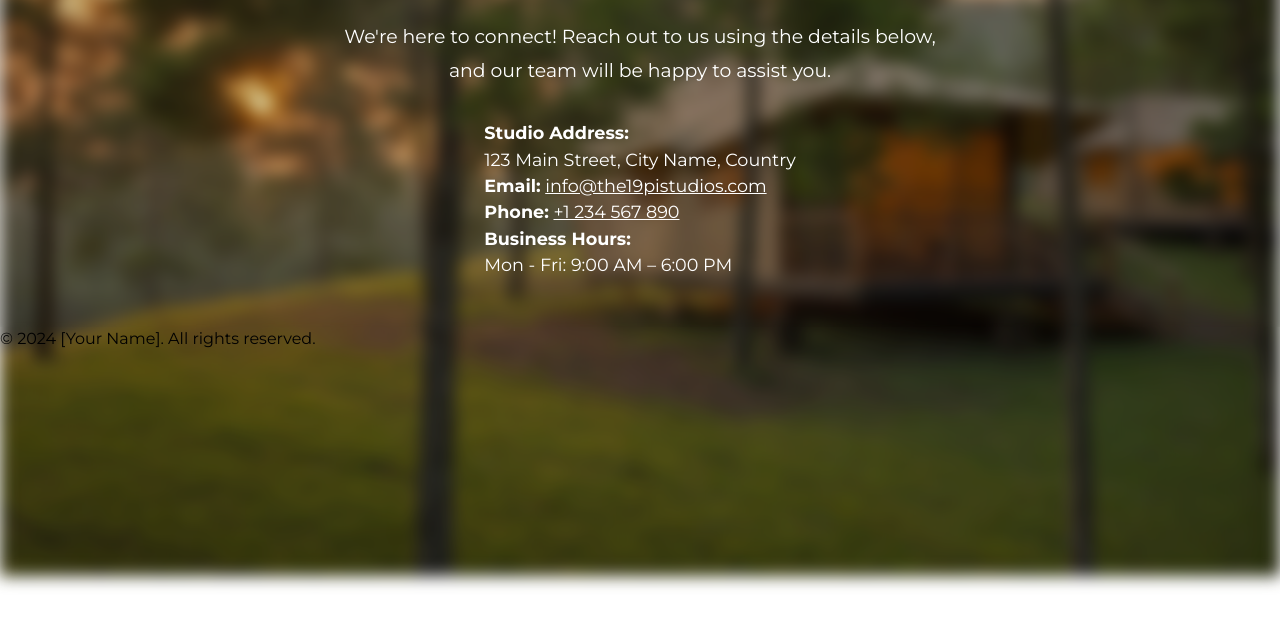
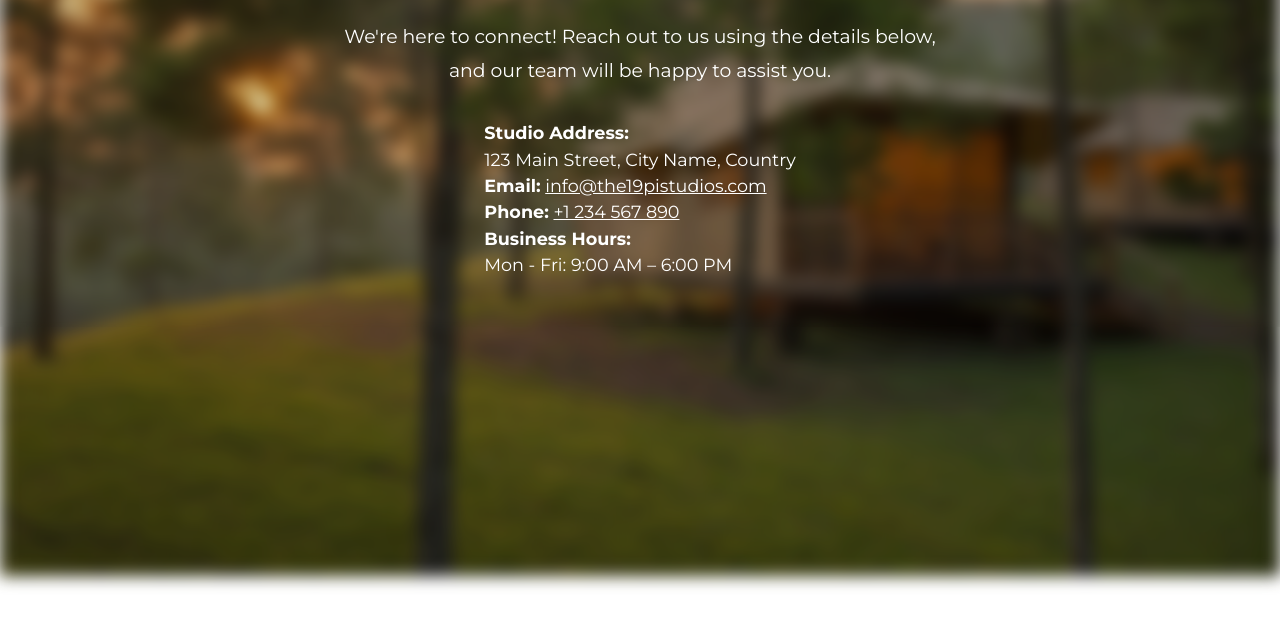
Before and after one commit to ShashiManu/architect-portfolio, a plain HTML site: page contact.html in a window 1280 px wide. Shown: the part 146-772 px from the top of the page. Drawn offline with nearby package versions, Linux system fonts and the light colour scheme.

Commit message:
cosmetic changes

```diff
--- a/contact.html
+++ b/contact.html
@@ -63,11 +63,6 @@
       <div style="font-size: 1.1rem; color:#fff;"><strong>Business Hours:</strong><br>Mon - Fri: 9:00 AM – 6:00 PM</div>
     </div>
   </section>
-  <footer>
-    <div class="container">
-      <p>&copy; 2024 [Your Name]. All rights reserved.</p>
-    </div>
-  </footer>
   <script src="https://cdnjs.cloudflare.com/ajax/libs/gsap/3.12.5/gsap.min.js"></script>
   <script src="https://unpkg.com/aos@2.3.1/dist/aos.js"></script>
   <script src="js/index.js"></script>
```
Also changed, not shown: template.html (+1 -0 lines), projects/apartment/description.txt.
